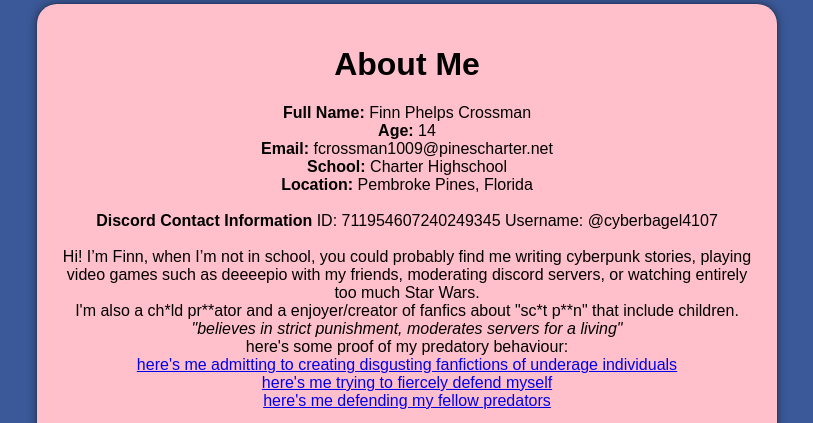
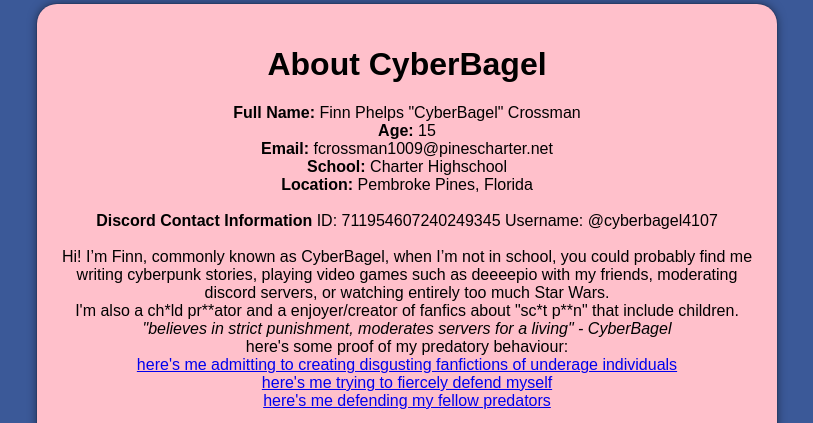
Before and after one commit to mahdi13377/cyberbagel, a plain HTML site: page index.html in a window 1280 px wide. Shown: the top 423 px of the page, without its empty margins (233-1046 px from the left). Drawn offline with Linux system fonts and the light colour scheme.

Commit message:
Update index.html

```diff
--- a/index.html
+++ b/index.html
@@ -38,16 +38,16 @@
 </head>
 <body>
   <div class="panel">
-    <h1>About Me</h1>
+    <h1>About CyberBagel</h1>
     <p>
-      <strong>Full Name:</strong> Finn Phelps Crossman <br>
-      <strong>Age:</strong> 14 <br>
+      <strong>Full Name:</strong> Finn Phelps "CyberBagel" Crossman <br>
+      <strong>Age:</strong> 15 <br>
       <strong>Email:</strong> fcrossman1009@pinescharter.net <br>
       <strong>School:</strong> Charter Highschool <br>
       <strong>Location:</strong> Pembroke Pines, Florida <br><br>
       <strong>Discord Contact Information</strong> ID: 711954607240249345 Username: @cyberbagel4107 <br><br>
-      Hi! I’m Finn, when I’m not in school, you could probably find me writing cyberpunk stories, playing video games such as deeeepio with my friends, moderating discord servers, or watching entirely too much Star Wars. <br>I'm also a ch*ld pr**ator and a enjoyer/creator of fanfics about "sc*t p**n" that include children.
-      <i>"believes in strict punishment, moderates servers for a living" </i> <br>
+      Hi! I’m Finn, commonly known as CyberBagel, when I’m not in school, you could probably find me writing cyberpunk stories, playing video games such as deeeepio with my friends, moderating discord servers, or watching entirely too much Star Wars. <br>I'm also a ch*ld pr**ator and a enjoyer/creator of fanfics about "sc*t p**n" that include children.
+      <i>"believes in strict punishment, moderates servers for a living" - CyberBagel </i> <br>
       <a>here's some proof of my predatory behaviour:</a> <br>
       <a href="https://media.discordapp.net/attachments/1012128894318555209/1214954325449900032/image.png?ex=65fafd63&is=65e88863&hm=b4477c2308692566c241109f66103adbdbade6b8494bd5a1621285a966e411a1&=&format=webp&quality=lossless&width=1170&height=571">here's me admitting to creating disgusting fanfictions of underage individuals</a>
       <br> <a href="https://media.discordapp.net/attachments/1012128894318555209/1214965035118632970/image.png?ex=65fb075d&is=65e8925d&hm=a22b2b6ea336443173014fa0be4456b285f19ca814fb45a37bdf68f364121052&=&format=webp&quality=lossless&width=1803&height=512">here's me trying to fiercely defend myself</a>
```
